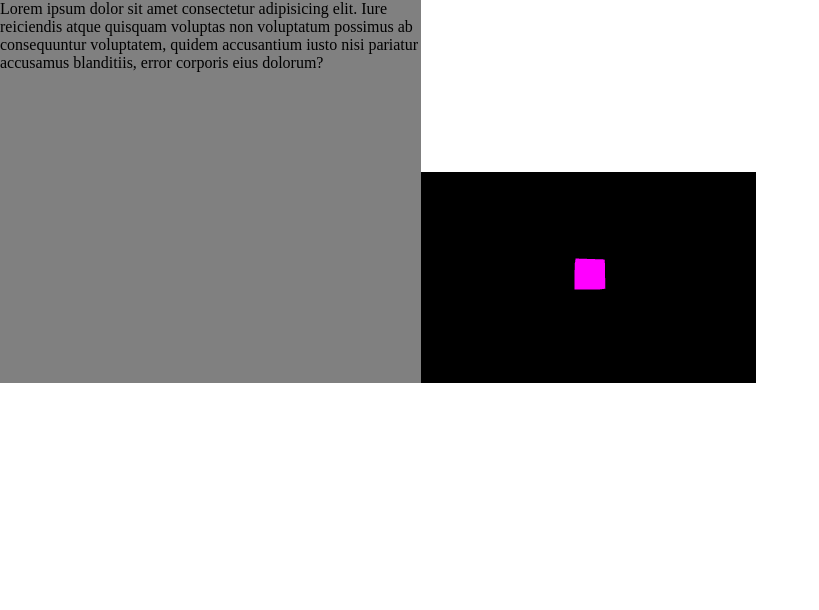
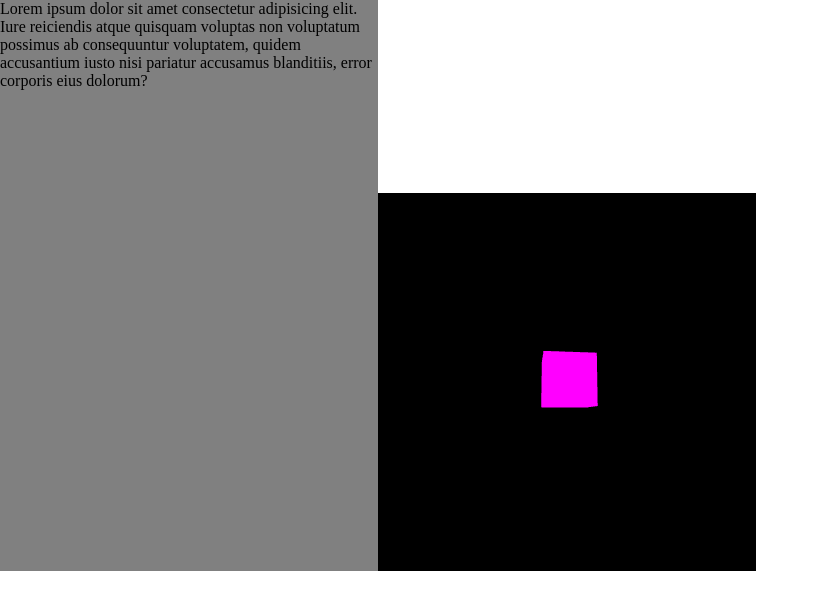
Before and after one commit to Luramoth/Opentuber-js, a SvelteKit app: page /dashboard in a window 1280 px wide. Shown: the top 610 px of the page, without its empty margins (0-819 px from the left). Built offline with nearby package versions, Linux system fonts and the light colour scheme; no server answers.

Commit message:
fix some viewport wierdness

```diff
--- a/src/lib/threeCanvas.svelte
+++ b/src/lib/threeCanvas.svelte
@@ -7,6 +7,7 @@
 
 	export let bg:boolean = true;
 	let canvas: HTMLCanvasElement;
+	let renderer: THREE.WebGLRenderer;
 
 	if(browser){
 		onMount(() => {
@@ -19,7 +20,7 @@
 				canvas.style.left = "0px";
 			}
 
-			const renderer = new THREE.WebGLRenderer({canvas: canvas, alpha: true, antialias: true});
+			renderer = new THREE.WebGLRenderer({canvas: canvas, alpha: true, antialias: true});
 			renderer.setSize(canvas.clientWidth, canvas.clientHeight);
 			renderer.setClearColor(0x000000, 0);
 
@@ -48,12 +49,11 @@
 			}
 
 			animate();
-
 		});
 	}
 </script>
 
-<canvas id="3D" ></canvas>
+<canvas id="3D"></canvas>
 
 <style>
 	canvas {
--- a/src/routes/dashboard/+page.svelte
+++ b/src/routes/dashboard/+page.svelte
@@ -27,7 +27,6 @@
 		top: 0px;
 		left: 0px;
 
-		height: 10cm;
 		width: 20cm;
 
 		grid-template-rows: auto 1fr;
@@ -41,7 +40,8 @@
 	}
 
 	.webcam {
-		max-height: 50vh;
+		max-height: 10cm;
+		width: 10cm;
 
 		grid-column-start: 2;
 	}
@@ -49,6 +49,9 @@
 	.viewport {
 		background-color: black;
 
+		height: 10cm;
+		width: 10cm;
+
 		grid-column-start: 2;
 	}
 </style>
```
